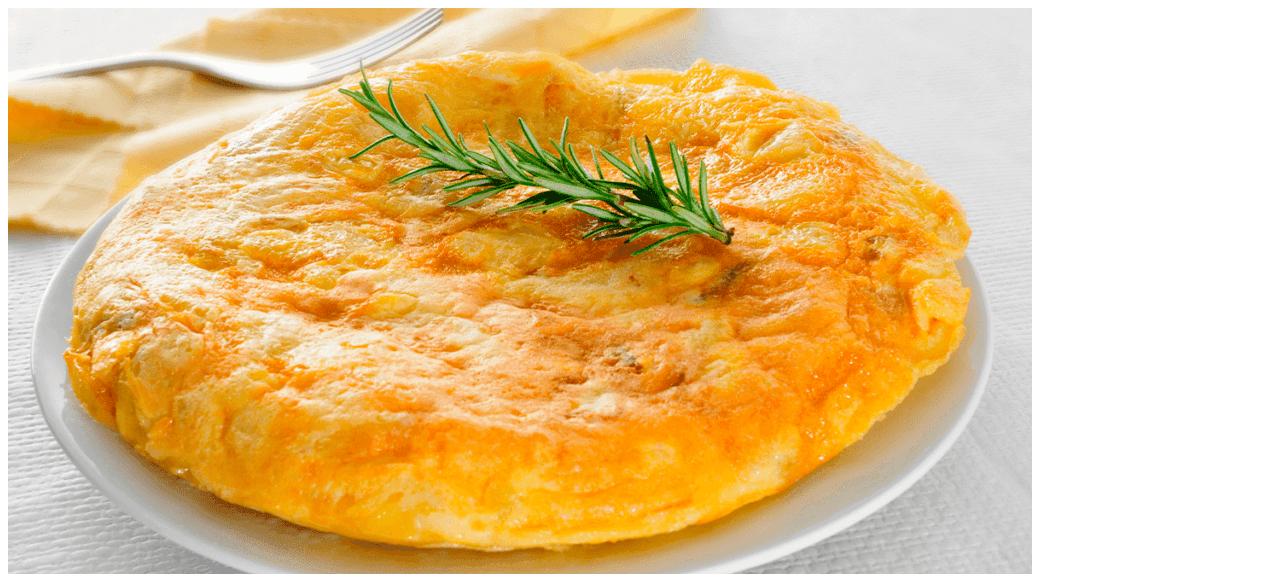
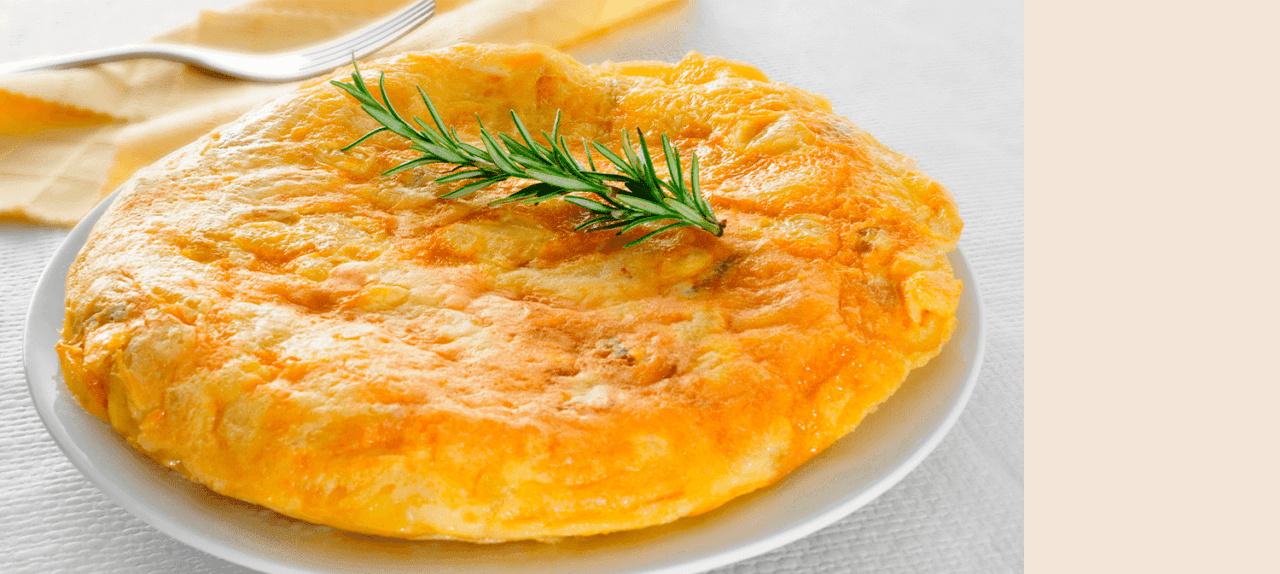
Before and after one commit to Hyago190/receita-90, a plain HTML site: page Receita/index.html in a window 1280 px wide. Shown: the top 574 px of the page. Drawn offline with Linux system fonts and the light colour scheme.

Commit message:
Add files via upload
Fazendo o css junto com o márcio #1

```diff
--- a/Receita/index.html
+++ b/Receita/index.html
@@ -1,8 +1,12 @@
 <!DOCTYPE html>
-<html lang="en">
+<html lang="pt-BR">
 <head>
     <meta charset="UTF-8">
     <meta name="viewport" content="width=device-width, initial-scale=1.0">
+    <link rel="preconnect" href="https://fonts.googleapis.com">
+    <link rel="preconnect" href="https://fonts.gstatic.com" crossorigin>
+    <link href="https://fonts.googleapis.com/css2?family=Outfit:wght@100..900&display=swap" rel="stylesheet">
+    <link rel="stylesheet" href="style.css">
     <title>Receita de omelete</title>
 </head>
 <body>
--- /dev/null
+++ b/Receita/style.css
@@ -0,0 +1,11 @@
+* {
+    margin: 0;
+    padding: 0;
+    box-sizing: border-box;
+
+}
+
+body {
+
+    background-color: #f3e5d7;
+}
```
